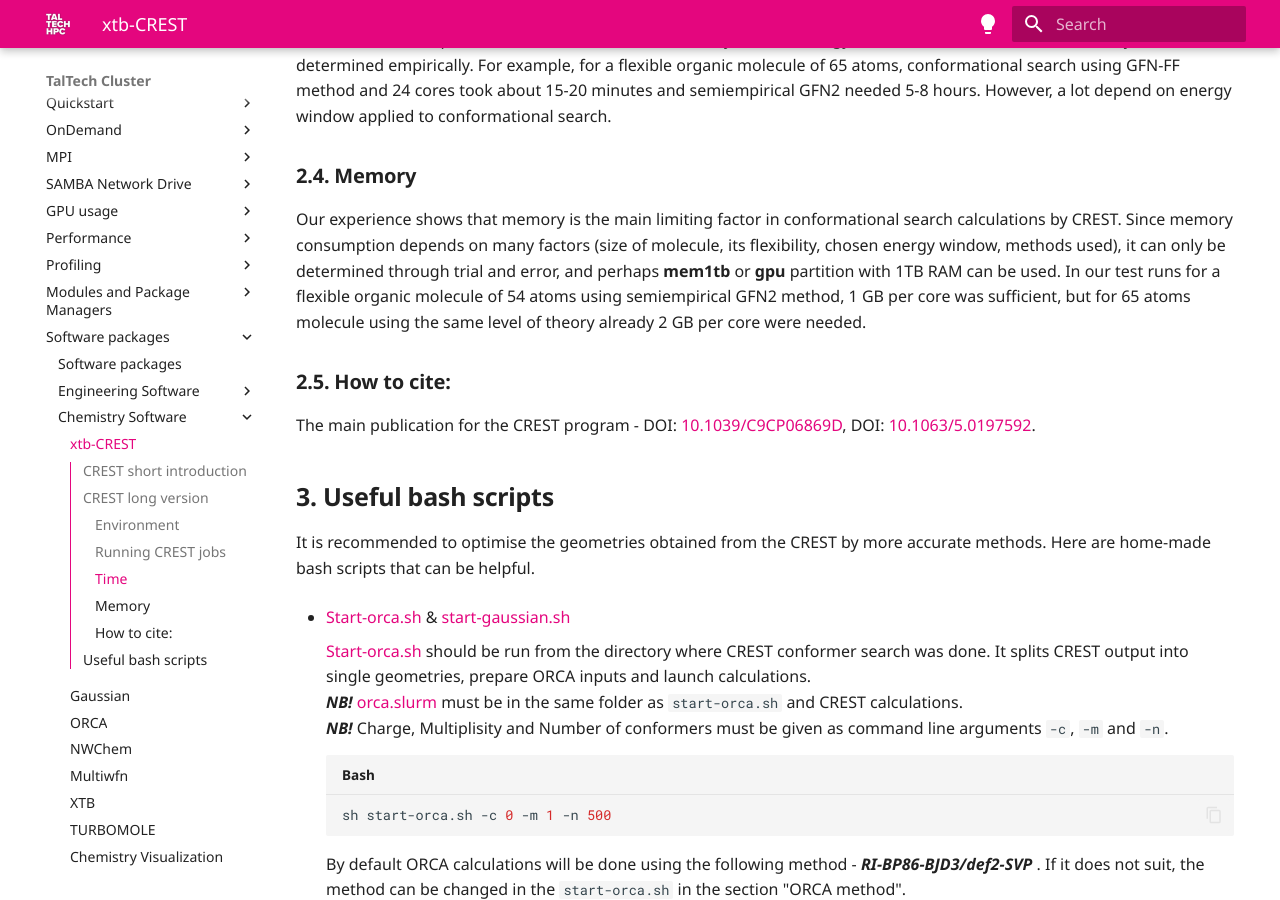
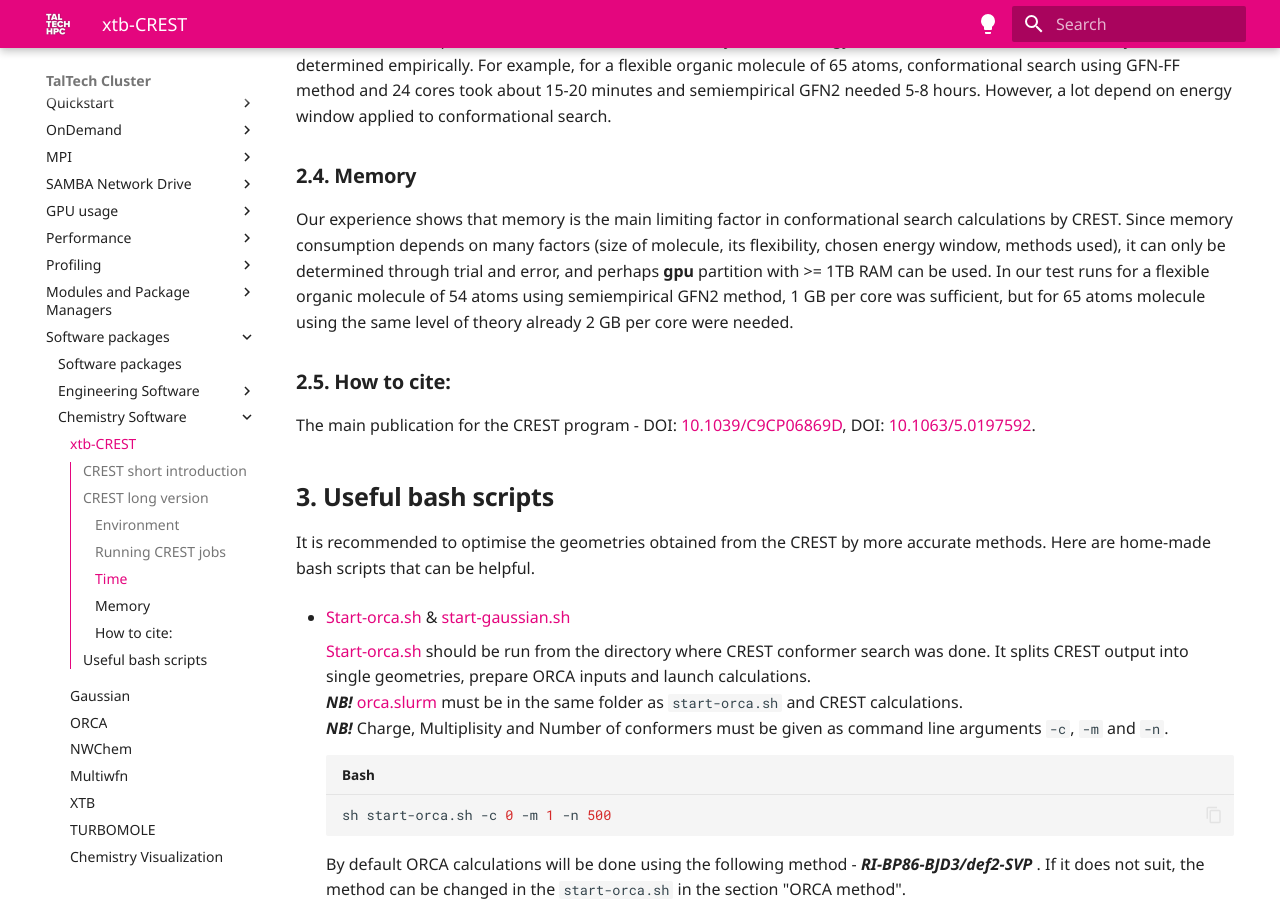
Before and after one commit to TalTech-HPC-Centre/user-guides-source, an MkDocs documentation site: the page built from docs/chemistry/crest.md, in a window 1280 px wide and 900 px high, scrolled down 1965 px. Built offline with MkDocs 1.6.1 and Material for MkDocs 9.7.7, drawn with Linux system fonts in a browser that asks for light colours; comment, search, counter and statistics services are not loaded.

Commit message:
all public pages now cleaned of viz and mem1tb

```diff
--- a/docs/chemistry/crest.md
+++ b/docs/chemistry/crest.md
@@ -68,7 +68,7 @@ Calculation time depends on size of molecule, its flexibility, chosen energy win
 
 ### Memory
 
-Our experience shows that memory is the main limiting factor in conformational search calculations by CREST. Since memory consumption depends on many factors (size of molecule, its flexibility, chosen energy window, methods used), it can only be determined through trial and error, and perhaps **mem1tb** or **gpu** partition with 1TB RAM can be used.
+Our experience shows that memory is the main limiting factor in conformational search calculations by CREST. Since memory consumption depends on many factors (size of molecule, its flexibility, chosen energy window, methods used), it can only be determined through trial and error, and perhaps **gpu** partition with >= 1TB RAM can be used.
 In our test runs for a flexible organic molecule of 54 atoms using semiempirical GFN2 method, 1 GB per core was sufficient, but for 65 atoms molecule using the same level of theory already 2 GB per core were needed.
 
 
```
Also changed, not shown: docs/index.md (+0 -1 lines), docs/modules.md (+0 -10 lines), docs/quickstart.md (+2 -3 lines).
